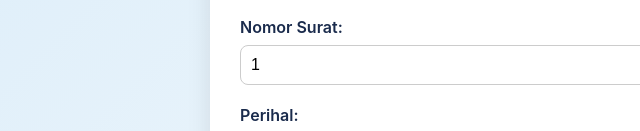
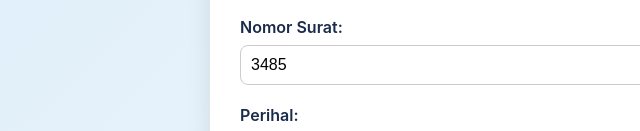
Before and after one commit to Yanzz1230/website.sistem.penomoran.surat, a plain HTML site: page surat-keluar.html in a window 1280 px wide. Shown: the part 647-778 px from the top of the page, 0-640 px from the left. Drawn offline with Linux system fonts and the light colour scheme; files whose address does not match are found by name.

Commit message:
Update surat-keluar.html

```diff
--- a/surat-keluar.html
+++ b/surat-keluar.html
@@ -75,7 +75,7 @@ function escapeHtml(str) {
 function loadNomorSurat() {
   const data = JSON.parse(localStorage.getItem("dataSurat") || "[]");
   if (data.length === 0) {
-    nomorSuratInput.value = 1;
+    nomorSuratInput.value = 3485;
   } else {
     let last = parseInt(data[data.length - 1].nomorSurat);
     nomorSuratInput.value = isNaN(last) ? 1 : last + 1;
@@ -108,4 +108,5 @@ form.addEventListener("submit", function(e) {
 window.addEventListener("load", loadNomorSurat);
 </script>
 </body>
+
 </html>
```
